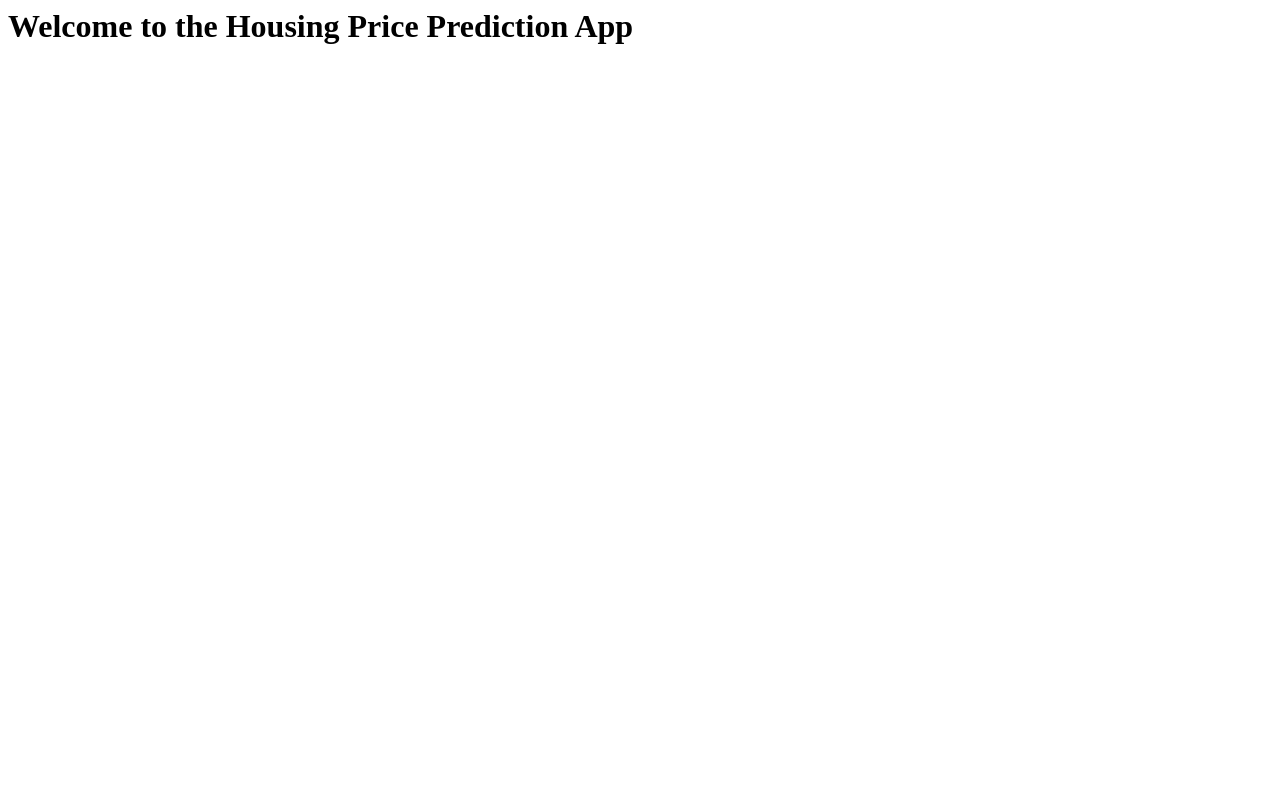
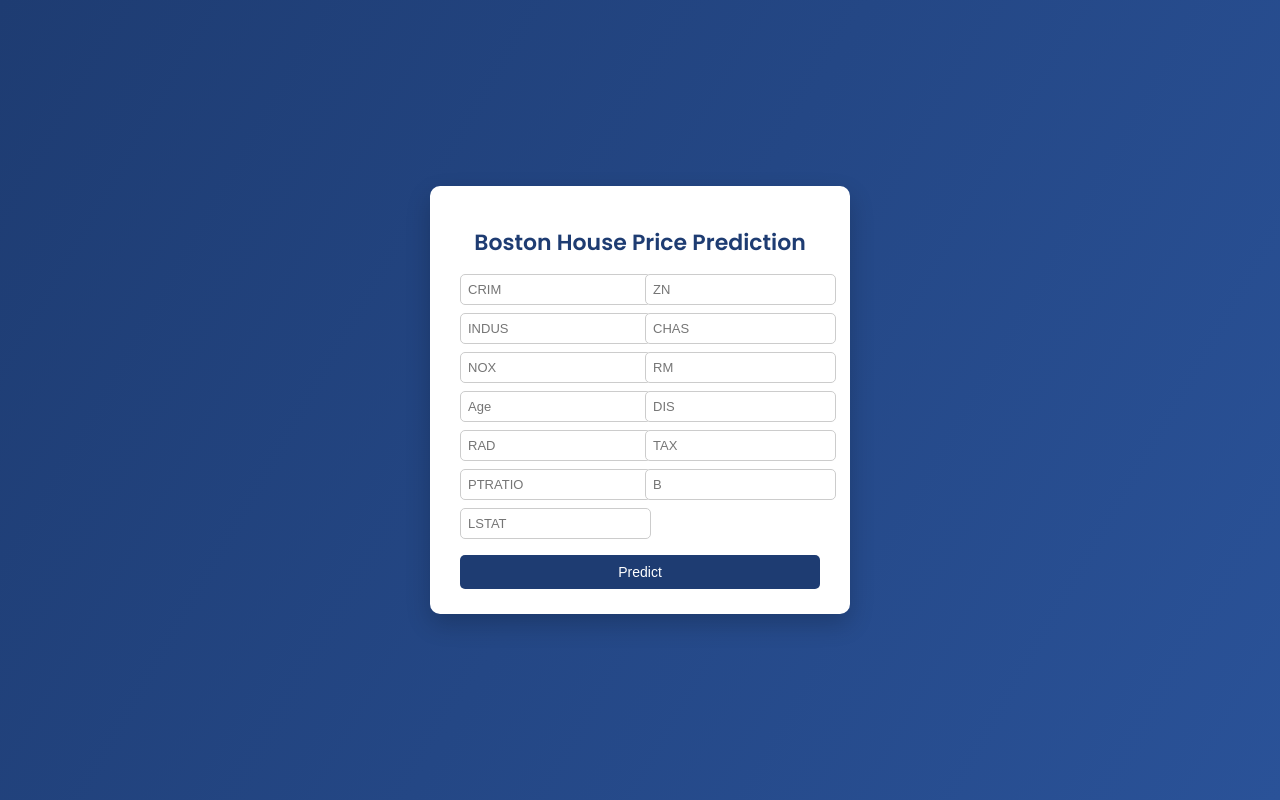
Before and after one commit to IDOWUMAYOWA/housing, a Flask app: page / in a window 1280 px wide. Run offline with Flask 3, Linux system fonts and the light colour scheme; parts of the project's set-up code (start-up, migrations or seed data) failed here and were passed over.

Commit message:
This commit is for flask app and html update

```diff
--- a/app.py
+++ b/app.py
@@ -14,15 +14,26 @@ scaler = pickle.load(open('/home/ims24/housing/scaler.pkl', 'rb'))
 def home():
     return render_template('home.html')
 
-@app.route('/predict', methods=['POST'])
-def predict():
+@app.route('/predict_test', methods=['POST'])
+def predict_test():
     data = request.json['data']
     print(data)
     print(np.array(list(data.values())).reshape(1, -1))
     tranform_data = scaler.transform(np.array(list(data.values())).reshape(1, -1))
-    prediction = reg_model.predict(tranform_data)
+    prediction = reg_model.predictt(tranform_data)
     print(prediction[0])
     return jsonify(prediction[0])
 
+@app.route('/predict', methods=['POST'])
+def predict():
+    data = [float(x) for x in request.form.values()]
+    final_input = scaler.transform(np.array(data).reshape(1, -1))
+    print(final_input)
+    prediction = reg_model.predict(final_input)[0]
+    return render_template('home.html', prediction_text=f'The predicted housing price is {prediction}')
+
+
+
+
 if __name__ == '__main__':
     app.run(debug=True)
--- a/templates/home.html
+++ b/templates/home.html
@@ -1,3 +1,116 @@
-<h1>
-    Welcome to the Housing Price Prediction App
-</h1>
+<!DOCTYPE html>
+<html>
+<head>
+    <meta charset="UTF-8">
+    <title>Boston House Price Prediction</title>
+
+    <!-- Google Font -->
+    <link href="https://fonts.googleapis.com/css?family=Poppins:300,400,600" rel="stylesheet">
+
+    <style>
+        body {
+            font-family: 'Poppins', sans-serif;
+            background: linear-gradient(120deg, #1e3c72, #2a5298);
+            min-height: 100vh;
+            margin: 0;
+            display: flex;
+            align-items: center;
+            justify-content: center;
+        }
+
+        .container {
+            background: #ffffff;
+            padding: 25px 30px;
+            border-radius: 10px;
+            width: 360px;
+            box-shadow: 0 10px 25px rgba(0,0,0,0.2);
+        }
+
+        h1 {
+            text-align: center;
+            margin-bottom: 15px;
+            color: #1e3c72;
+            font-size: 22px;
+        }
+
+        form {
+            display: grid;
+            grid-template-columns: 1fr 1fr;
+            gap: 8px 10px;
+        }
+
+        form input {
+            width: 100%;
+            padding: 7px;
+            font-size: 13px;
+            border-radius: 5px;
+            border: 1px solid #ccc;
+        }
+
+        form input:focus {
+            outline: none;
+            border-color: #1e3c72;
+        }
+
+        button {
+            grid-column: span 2;
+            padding: 9px;
+            margin-top: 8px;
+            background: #1e3c72;
+            color: #fff;
+            border: none;
+            border-radius: 5px;
+            font-size: 14px;
+            cursor: pointer;
+        }
+
+        button:hover {
+            background: #16325c;
+        }
+
+        .prediction {
+            margin-top: 12px;
+            padding: 10px;
+            background: #f4f6f9;
+            border-left: 4px solid #1e3c72;
+            border-radius: 5px;
+            font-weight: 500;
+            color: #1e3c72;
+            text-align: center;
+            font-size: 14px;
+        }
+    </style>
+</head>
+
+<body>
+
+<div class="container">
+    <h1>Boston House Price Prediction</h1>
+
+    <form action="{{ url_for('predict') }}" method="post">
+        <input type="text" name="CRIM" placeholder="CRIM" required>
+        <input type="text" name="ZN" placeholder="ZN" required>
+        <input type="text" name="INDUS" placeholder="INDUS" required>
+        <input type="text" name="CHAS" placeholder="CHAS" required>
+        <input type="text" name="NOX" placeholder="NOX" required>
+        <input type="text" name="RM" placeholder="RM" required>
+        <input type="text" name="Age" placeholder="Age" required>
+        <input type="text" name="DIS" placeholder="DIS" required>
+        <input type="text" name="RAD" placeholder="RAD" required>
+        <input type="text" name="TAX" placeholder="TAX" required>
+        <input type="text" name="PTRATIO" placeholder="PTRATIO" required>
+        <input type="text" name="B" placeholder="B" required>
+        <input type="text" name="LSTAT" placeholder="LSTAT" required>
+
+        <button type="submit">Predict</button>
+    </form>
+
+    {% if prediction_text %}
+    <div class="prediction">
+        {{ prediction_text }}
+    </div>
+    {% endif %}
+</div>
+
+</body>
+</html>
```
